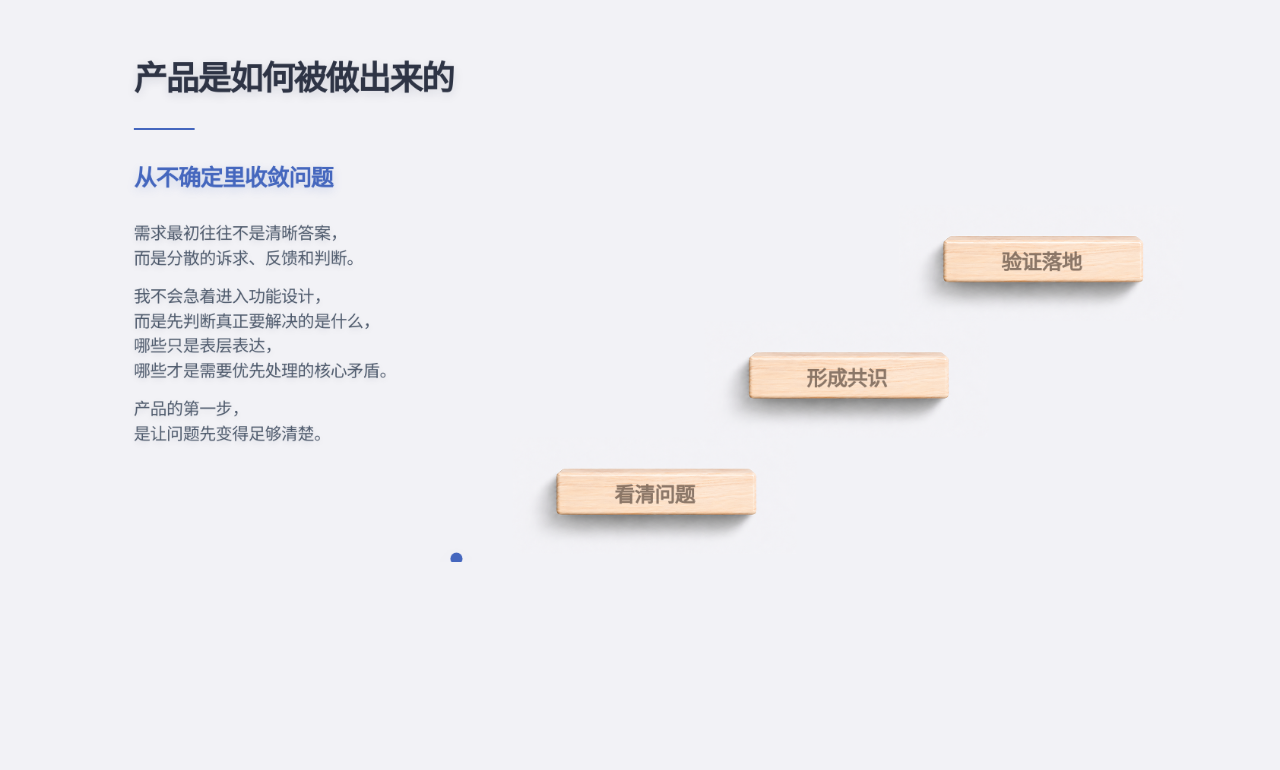
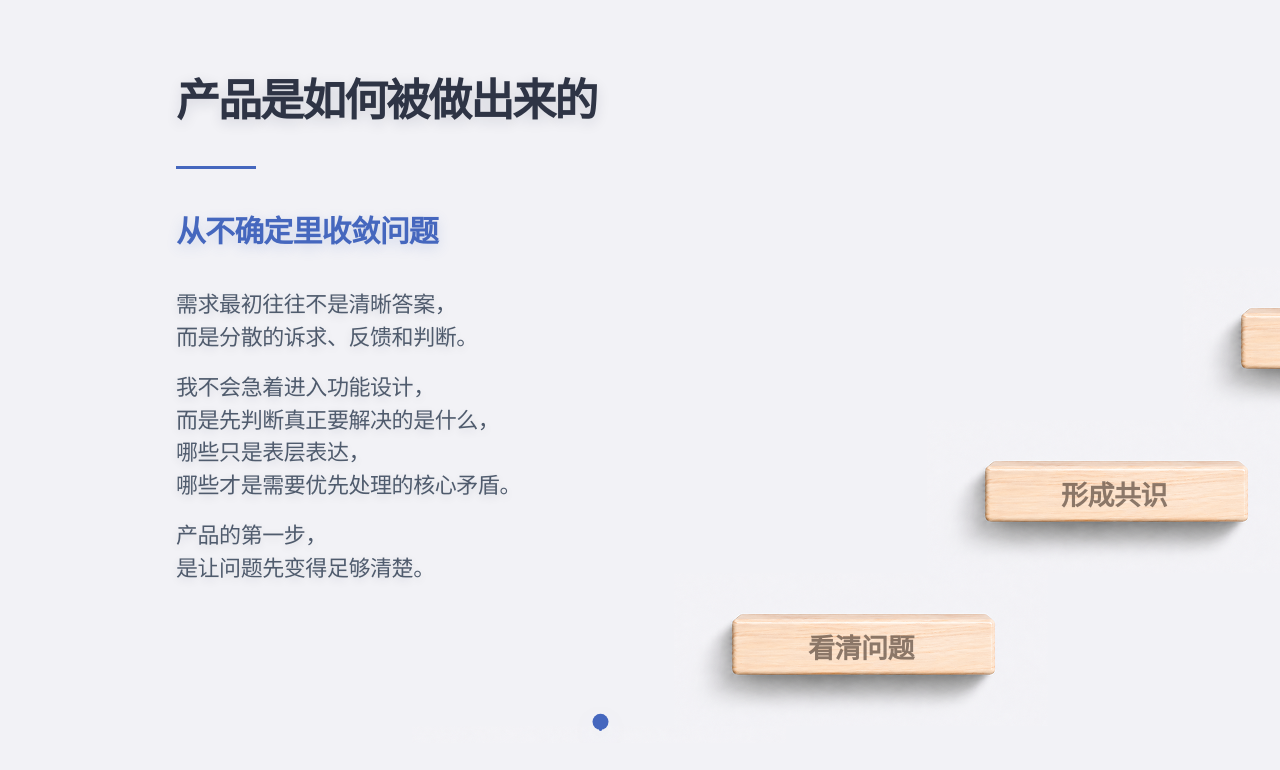
Before and after one commit to Benji-design7781/Personal-Resume, a Next.js app: page / in a window 1280 px wide. Shown: the part 1559-2329 px from the top of the page. Built offline with nearby package versions, Linux system fonts and the light colour scheme; a web font is replaced by a local one.

Commit message:
save current third section before fullscreen redesign

```diff
--- a/components/ProductProcessSection.tsx
+++ b/components/ProductProcessSection.tsx
@@ -1,10 +1,13 @@
 "use client";
 
 import Image from "next/image";
+import type { CSSProperties } from "react";
 import { useEffect, useLayoutEffect, useRef, useState } from "react";
 
 const BASE_W = 1684;
 const BASE_H = 729;
+const TAIL_H = 142;
+const TOTAL_STAGE_H = BASE_H + TAIL_H;
 const DEBUG_REFERENCE = false;
 const DEBUG_PANEL = false;
 const IS_DEVELOPMENT = process.env.NODE_ENV === "development";
@@ -21,6 +24,8 @@
 const ROUTE_FOLLOW_EASE = 0.03;
 const ROUTE_SNAP_THRESHOLD = 0.1;
 const THIRD_SCREEN_ENTRANCE_VH = 0.1;
+const TAIL_REVEAL_SCROLL_MULTIPLIER = 1.8;
+const BOTTOM_TEST_SPACE = 260;
 const MAIN_TITLE = "\u4ea7\u54c1\u662f\u5982\u4f55\u88ab\u505a\u51fa\u6765\u7684";
 const REFERENCE_IMAGES = [
   "/third-screen/ThirdScreen_Stage_State_01.png",
@@ -37,7 +42,7 @@
 const PATHS = [
   {
     id: "path-01",
-    d: "M600.5 730.8V541.8C600.5 469.4507 659.1507 410.8 731.5 410.8C803.849 410.8 862.5 469.4507 862.5 541.8V577.8",
+    d: "M600.5 721.5V541.8C600.5 469.4507 659.1507 410.8 731.5 410.8C803.849 410.8 862.5 469.4507 862.5 541.8V577.8",
   },
   {
     id: "path-02",
@@ -47,6 +52,21 @@
     id: "path-03",
     d: "M1124.5 424.8V235.8C1124.5 163.4507 1183.1507 104.8 1255.5 104.8C1327.849 104.8 1386.5 163.4507 1386.5 235.8V271.8",
   },
+] as const;
+
+const PRODUCT_TAIL_FRAME_H = 142;
+const PRODUCT_TAIL_PLATFORM = {
+  id: "platform-04",
+  label: "\u4ea7\u54c1\u6210\u578b",
+  x: 412,
+  y: BASE_H - 11,
+  w: 374,
+  h: 153,
+  staticOnly: true,
+} as const;
+const PRODUCT_PLATFORM_SLOTS = [
+  ...PLATFORM_SLOTS,
+  PRODUCT_TAIL_PLATFORM,
 ] as const;
 
 function buildRoundedStarPath(
@@ -184,6 +204,7 @@
   scale: number;
   stickyHeight: number;
   stickyTop: number;
+  tailVisualHeight: number;
 };
 
 type RectMetrics = {
@@ -237,6 +258,7 @@
     scale: 1,
     stickyHeight: BASE_H,
     stickyTop: 0,
+    tailVisualHeight: TAIL_H,
   };
 }
 
@@ -502,6 +524,7 @@
   const sectionRef = useRef<HTMLElement | null>(null);
   const stickyRef = useRef<HTMLDivElement | null>(null);
   const stageShellRef = useRef<HTMLDivElement | null>(null);
+  const designLayerRef = useRef<HTMLDivElement | null>(null);
   const pathRefs = useRef<Array<SVGPathElement | null>>([]);
   const ballCircleRef = useRef<SVGCircleElement | null>(null);
   const starsGroupRef = useRef<SVGGElement | null>(null);
@@ -510,11 +533,14 @@
   const smallStarShapeRef = useRef<SVGGElement | null>(null);
   const bigStarShapeRef = useRef<SVGGElement | null>(null);
   const measureFrameRef = useRef<number | null>(null);
+  const progressFrameRef = useRef<number | null>(null);
   const animationFrameRef = useRef<number | null>(null);
   const targetProgressRef = useRef(0);
   const routeTargetRef = useRef(0);
   const routeDisplayRef = useRef(0);
+  const tailProgressRef = useRef(0);
   const entranceDistanceRef = useRef(BASE_H * THIRD_SCREEN_ENTRANCE_VH);
+  const tailVisualHeightRef = useRef(TAIL_H);
   const motionGeometryRef = useRef<MotionGeometry>(createDefaultMotionGeometry());
   const pathLengthsRef = useRef<number[]>([590, 590, 590]);
   const totalPathLengthRef = useRef(1770);
@@ -528,15 +554,21 @@
     createDefaultMotionGeometry,
   );
 
-  const renderScene = (routeDisplay: number) => {
+  const renderScene = (routeDisplay: number, tailProgress: number) => {
     const ballCircle = ballCircleRef.current;
     const starsGroup = starsGroupRef.current;
     const smallStar = smallStarRef.current;
     const bigStar = bigStarRef.current;
     const smallStarShape = smallStarShapeRef.current;
     const bigStarShape = bigStarShapeRef.current;
+    const designLayer = designLayerRef.current;
     const [len1 = 590, len2 = 590, len3 = 590] = pathLengthsRef.current;
     const totalLength = Math.max(totalPathLengthRef.current, 1);
+
+    if (designLayer) {
+      const cameraY = -clamp(tailProgress, 0, 1) * TAIL_H;
+      designLayer.style.transform = `translateY(${(cameraY * layout.scale).toFixed(3)}px) scale(${layout.scale})`;
+    }
 
     if (!ballCircle) {
       return;
@@ -727,7 +759,7 @@
     setMotionGeometry(nextGeometry);
 
     requestAnimationFrame(() => {
-      renderScene(routeDisplayRef.current);
+      renderScene(routeDisplayRef.current, tailProgressRef.current);
     });
   }, []);
 
@@ -735,8 +767,8 @@
     motionGeometryRef.current = motionGeometry;
     pathLengthsRef.current = pathLengths;
     totalPathLengthRef.current = pathLengths.reduce((total, length) => total + length, 0);
-    renderScene(routeDisplayRef.current);
-  }, [motionGeometry, pathLengths]);
+    renderScene(routeDisplayRef.current, tailProgressRef.current);
+  }, [layout.scale, motionGeometry, pathLengths]);
 
   useEffect(() => {
     const measureLayout = () => {
@@ -764,6 +796,7 @@
         scale,
         stickyHeight: availableHeightRaw,
         stickyTop: headerHeight,
+        tailVisualHeight: TAIL_H * scale * TAIL_REVEAL_SCROLL_MULTIPLIER,
       };
 
       setLayout((previous) => {
@@ -773,7 +806,8 @@
           Math.abs(previous.headerHeight - nextLayout.headerHeight) < 0.5 &&
           Math.abs(previous.scale - nextLayout.scale) < 0.001 &&
           Math.abs(previous.stickyHeight - nextLayout.stickyHeight) < 0.5 &&
-          Math.abs(previous.stickyTop - nextLayout.stickyTop) < 0.5
+          Math.abs(previous.stickyTop - nextLayout.stickyTop) < 0.5 &&
+          Math.abs(previous.tailVisualHeight - nextLayout.tailVisualHeight) < 0.5
         ) {
           return previous;
         }
@@ -785,6 +819,7 @@
         availableHeightRaw * THIRD_SCREEN_ENTRANCE_VH,
         0,
       );
+      tailVisualHeightRef.current = nextLayout.tailVisualHeight;
 
       if (IS_DEVELOPMENT && DEBUG_PANEL && section && sticky) {
         setDebugMetrics({
@@ -813,21 +848,37 @@
         entranceDistanceRef.current,
         Math.max(scrollable - 1, 0),
       );
-      const interactionRange = Math.max(scrollable - entranceDistance, 1);
+      const tailRevealRange = Math.min(
+        tailVisualHeightRef.current,
+        Math.max(scrollable - entranceDistance, 1),
+      );
+      const interactionRange = Math.max(
+        scrollable - entranceDistance - tailRevealRange,
+        1,
+      );
 
       if (scrolledWithinSection <= entranceDistance) {
         targetProgressRef.current = 0;
+        tailProgressRef.current = 0;
         return;
       }
 
-      targetProgressRef.current = clamp(
-        (scrolledWithinSection - entranceDistance) / interactionRange,
+      const interactionScrolled = clamp(
+        scrolledWithinSection - entranceDistance,
         0,
-        1,
+        interactionRange,
       );
+      const tailScrolled = clamp(
+        scrolledWithinSection - entranceDistance - interactionRange,
+        0,
+        tailRevealRange,
+      );
+
+      targetProgressRef.current = clamp(interactionScrolled / interactionRange, 0, 1);
+      tailProgressRef.current = clamp(tailScrolled / tailRevealRange, 0, 1);
     };
 
-    const scheduleFrame = () => {
+    const scheduleMeasureFrame = () => {
       if (measureFrameRef.current !== null) {
         cancelAnimationFrame(measureFrameRef.current);
       }
@@ -838,9 +889,19 @@
       });
     };
 
-    scheduleFrame();
-    window.addEventListener("resize", scheduleFrame);
-    window.addEventListener("scroll", scheduleFrame, { passive: true });
+    const scheduleProgressFrame = () => {
+      if (progressFrameRef.current !== null) {
+        cancelAnimationFrame(progressFrameRef.current);
+      }
+
+      progressFrameRef.current = requestAnimationFrame(() => {
+        updateTargetProgress();
+      });
+    };
+
+    scheduleMeasureFrame();
+    window.addEventListener("resize", scheduleMeasureFrame);
+    window.addEventListener("scroll", scheduleProgressFrame, { passive: true });
 
     const amplifyWheel = (event: WheelEvent) => {
       const section = sectionRef.current;
@@ -854,15 +915,46 @@
       const scrolledWithinSection = clamp(-rect.top, 0, scrollable);
       const interactionStartReached =
         scrolledWithinSection >= entranceDistanceRef.current - 1;
+      const tailRevealRange = Math.min(
+        tailVisualHeightRef.current,
+        Math.max(scrollable - entranceDistanceRef.current, 1),
+      );
+      const interactionRange = Math.max(
+        scrollable - entranceDistanceRef.current - tailRevealRange,
+        1,
+      );
+      const tailScrolled = clamp(
+        scrolledWithinSection - entranceDistanceRef.current - interactionRange,
+        0,
+        tailRevealRange,
+      );
+      const isTailRevealActive =
+        scrolledWithinSection >=
+        entranceDistanceRef.current + interactionRange - 1;
+      const tailProgress =
+        tailRevealRange > 0 ? clamp(tailScrolled / tailRevealRange, 0, 1) : 1;
       const isVisible = rect.top < window.innerHeight && rect.bottom > 0;
       const isAnimatingSection =
         targetProgressRef.current > 0 && targetProgressRef.current < 1;
+      const totalPathLength = Math.max(totalPathLengthRef.current, 1);
+      const routeLength = totalPathLength + totalPathLength * GROW_LENGTH_RATIO;
+      const isThirdScreenComplete =
+        routeDisplayRef.current >= routeLength - ROUTE_SNAP_THRESHOLD &&
+        tailProgress >= 0.999;
 
       if (!isVisible && !isAnimatingSection) {
         return;
       }
 
       if (!interactionStartReached) {
+        return;
+      }
+
+      if (isTailRevealActive) {
+        return;
+      }
+
+      if (isThirdScreenComplete && event.deltaY > 0) {
         return;
       }
 
@@ -889,9 +981,12 @@
       if (measureFrameRef.current !== null) {
         cancelAnimationFrame(measureFrameRef.current);
       }
+      if (progressFrameRef.current !== null) {
+        cancelAnimationFrame(progressFrameRef.current);
+      }
 
-      window.removeEventListener("resize", scheduleFrame);
-      window.removeEventListener("scroll", scheduleFrame);
+      window.removeEventListener("resize", scheduleMeasureFrame);
+      window.removeEventListener("scroll", scheduleProgressFrame);
       window.removeEventListener("wheel", amplifyWheel);
     };
   }, []);
@@ -914,7 +1009,7 @@
       routeTargetRef.current = nextRouteTarget;
       routeDisplayRef.current = routeDisplay;
 
-      renderScene(routeDisplay);
+      renderScene(routeDisplay, tailProgressRef.current);
       animationFrameRef.current = requestAnimationFrame(tick);
     };
 
@@ -928,27 +1023,34 @@
   }, []);
 
   return (
+    <>
       <section
         ref={sectionRef}
         className="relative hidden h-[340vh] min-[900px]:block"
-      style={{ marginTop: 80 }}
+        style={{
+          marginTop: 80,
+          height: `calc(340vh + ${layout.tailVisualHeight}px)`,
+          overflowX: "clip",
+        }}
       >
         <div
           ref={stickyRef}
-        className="sticky overflow-hidden"
+          className="sticky"
           style={{
             top: layout.stickyTop,
             height: layout.stickyHeight,
+            overflow: "visible",
           }}
         >
-        <div ref={stageShellRef} className="relative h-full w-full overflow-hidden">
+          <div ref={stageShellRef} className="relative h-full w-full" style={{ overflow: "clip" }}>
           <div
+            ref={designLayerRef}
             className="relative"
             style={{
               width: BASE_W,
-              height: BASE_H,
+              height: TOTAL_STAGE_H,
               transformOrigin: "top left",
-              transform: `scale(${layout.scale})`,
+              transform: `translateY(0px) scale(${layout.scale})`,
               willChange: "transform",
             }}
           >
@@ -998,8 +1100,8 @@
 
             <svg
               className="absolute inset-0 pointer-events-none z-20"
-              height={BASE_H}
-              viewBox={`0 0 ${BASE_W} ${BASE_H}`}
+              height={TOTAL_STAGE_H}
+              viewBox={`0 0 ${BASE_W} ${TOTAL_STAGE_H}`}
               width={BASE_W}
             >
               {motionGeometry.masterPathD ? (
@@ -1029,7 +1131,7 @@
               ))}
             </svg>
 
-            {PLATFORM_SLOTS.map((platform, index) => (
+            {PRODUCT_PLATFORM_SLOTS.map((platform, index) => (
               <div
                 className="absolute z-10"
                 key={platform.id}
@@ -1058,35 +1160,31 @@
             </div>
           ))}
 
-            {PLATFORM_SLOTS.map((platform) => (
-              <div
-                className="absolute z-[40] flex items-center justify-center"
+            {PRODUCT_PLATFORM_SLOTS.map((platform) => (
+              <PlatformLabel
                 key={`${platform.id}-label`}
+                label={platform.label}
                 style={{
                   left: platform.x,
                   top: platform.y,
                   width: platform.w,
                   height: platform.h,
-                  color: "rgba(91, 74, 62, 0.7)",
-                  fontSize: 27,
-                  fontWeight: 600,
-                  letterSpacing: "-0.02em",
                   transform: "translateY(-2px)",
+                  zIndex: 40,
+                  ...platformLabelTextStyle,
                 }}
-              >
-                {platform.label}
-              </div>
+              />
             ))}
 
             <svg
               className="absolute inset-0 pointer-events-none z-[30]"
-              height={BASE_H}
-              viewBox={`0 0 ${BASE_W} ${BASE_H}`}
+              height={TOTAL_STAGE_H}
+              viewBox={`0 0 ${BASE_W} ${TOTAL_STAGE_H}`}
               width={BASE_W}
             >
               <circle
                 cx={600.5}
-                cy={730.8}
+                cy={721.5}
                 fill={ORANGE}
                 r={BALL_RADIUS}
                 ref={ballCircleRef}
@@ -1163,6 +1261,15 @@
           </div>
         ) : null}
       </section>
+      <div
+        aria-hidden="true"
+        className="hidden min-[900px]:block"
+        style={{
+          height: BOTTOM_TEST_SPACE,
+          overflowX: "clip",
+        }}
+      />
+    </>
   );
 }
 
@@ -1219,6 +1326,33 @@
   );
 }
 
+const platformLabelTextStyle: CSSProperties = {
+  color: "rgba(91, 74, 62, 0.7)",
+  fontSize: 27,
+  fontWeight: 600,
+  letterSpacing: "-0.02em",
+  lineHeight: 1,
+  textAlign: "center",
+  whiteSpace: "nowrap",
+};
+
+function PlatformLabel({
+  label,
+  style,
+}: {
+  label: string;
+  style: CSSProperties;
+}) {
+  return (
+    <div
+      className="absolute flex items-center justify-center"
+      style={style}
+    >
+      {label}
+    </div>
+  );
+}
+
 export function ProductProcessSection() {
   return (
     <>
```
Lines whose indentation alone changed are shown as unchanged.
